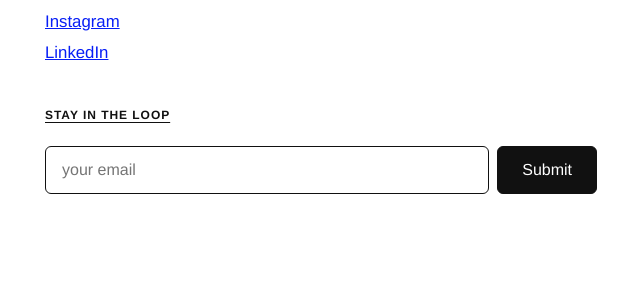
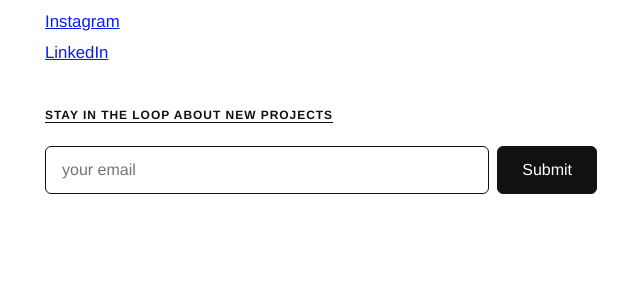
Before and after one commit to surfbunny120/llcprojects.com, a Jekyll site: the page built from index.html, in a window 1280 px wide. Shown: the part 1433-1733 px from the top of the page, without its empty margins (319-959 px from the left). Built offline with Jekyll 4.4.1, drawn with Linux system fonts in a browser that asks for light colours.

Commit message:
Update signup heading

```diff
--- a/index.html
+++ b/index.html
@@ -53,7 +53,7 @@ layout: default
   </section>
 
   <section class="signup">
-    <h2>Stay in the Loop</h2>
+    <h2>Stay in the Loop About New Projects</h2>
     <form id="email-form" class="email-form">
       <input type="email" name="email" placeholder="your email" required>
       <button type="submit">Submit</button>
```
